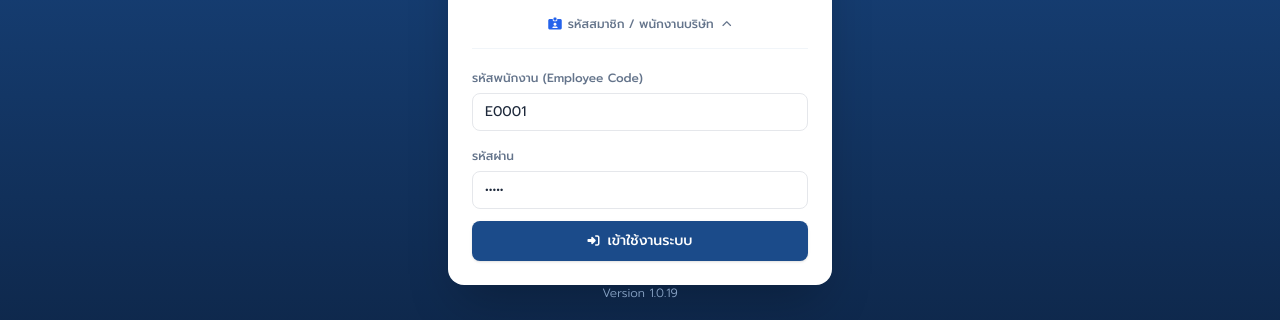
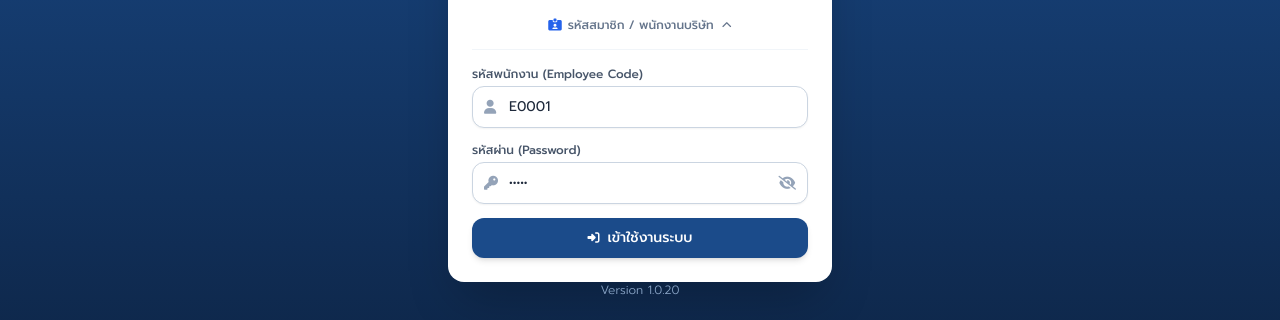
Before and after one commit to longzedesign-dotcom/Time-Stamp-Attendances, a plain HTML site: page src/Index.html in a window 1280 px wide. Shown: the part 454-774 px from the top of the page. Drawn offline with nearby package versions, Linux system fonts and the light colour scheme; some packages are replaced by stand-ins of ours; a script that the page names is missing.

Commit message:
feat: add password visibility toggle eye, user and key icons, trim tolerance on auth, deploy TimeStampAttendances V1.0.20

```diff
--- a/src/Index.html
+++ b/src/Index.html
@@ -120,16 +120,29 @@
       </div>
 
       <!-- Employee / Member Login Form -->
-      <form id="standard-login-form" onsubmit="handleStandardLogin(event)" class="mt-4 pt-4 border-t border-slate-100 space-y-3">
+      <form id="standard-login-form" onsubmit="handleStandardLogin(event)" class="mt-4 pt-4 border-t border-slate-100 space-y-3.5">
         <div>
-          <label class="text-xs font-medium text-slate-500">รหัสพนักงาน (Employee Code)</label>
-          <input type="text" id="login-email" value="E0001" placeholder="เช่น E0001" class="w-full mt-1 px-3 py-2 border rounded-lg text-sm focus:ring-2 focus:ring-blue-500 focus:outline-none" required>
+          <label class="text-xs font-medium text-slate-600 block mb-1">รหัสพนักงาน (Employee Code)</label>
+          <div class="relative flex items-center">
+            <span class="absolute inset-y-0 left-0 pl-3 flex items-center pointer-events-none text-slate-400">
+              <i class="fa-solid fa-user text-sm"></i>
+            </span>
+            <input type="text" id="login-email" value="E0001" placeholder="เช่น E0001" class="w-full pl-9 pr-3 py-2.5 border border-slate-300 rounded-xl text-sm focus:ring-2 focus:ring-blue-500 focus:border-blue-500 focus:outline-none transition shadow-sm" required>
+          </div>
         </div>
         <div>
-          <label class="text-xs font-medium text-slate-500">รหัสผ่าน</label>
-          <input type="password" id="login-password" value="12345" class="w-full mt-1 px-3 py-2 border rounded-lg text-sm focus:ring-2 focus:ring-blue-500 focus:outline-none" required>
-        </div>
-        <button type="submit" id="btn-standard-login" class="w-full bg-[#1b4b8a] text-white py-2.5 rounded-lg text-sm font-medium shadow hover:bg-blue-800 transition flex items-center justify-center gap-2">
+          <label class="text-xs font-medium text-slate-600 block mb-1">รหัสผ่าน (Password)</label>
+          <div class="relative flex items-center">
+            <span class="absolute inset-y-0 left-0 pl-3 flex items-center pointer-events-none text-slate-400">
+              <i class="fa-solid fa-key text-sm"></i>
+            </span>
+            <input type="password" id="login-password" value="12345" placeholder="กรอกรหัสผ่าน" class="w-full pl-9 pr-10 py-2.5 border border-slate-300 rounded-xl text-sm focus:ring-2 focus:ring-blue-500 focus:border-blue-500 focus:outline-none transition shadow-sm" required>
+            <button type="button" onclick="togglePasswordVisibility()" aria-label="แสดง/ซ่อนรหัสผ่าน" class="absolute inset-y-0 right-0 pr-3 flex items-center text-slate-400 hover:text-slate-600 focus:outline-none cursor-pointer">
+              <i id="eye-icon" class="fa-solid fa-eye-slash text-sm"></i>
+            </button>
+          </div>
+        </div>
+        <button type="submit" id="btn-standard-login" class="w-full bg-[#1b4b8a] text-white py-2.5 rounded-xl text-sm font-medium shadow-md hover:bg-blue-800 transition flex items-center justify-center gap-2 active:scale-[0.99]">
           <i class="fa-solid fa-right-to-bracket text-xs"></i>
           <span>เข้าใช้งานระบบ</span>
         </button>
@@ -138,7 +151,7 @@
 
     <!-- Version Footer -->
     <div class="text-center text-xs text-blue-200/70 font-light pb-2">
-      Version 1.0.19
+      Version 1.0.20
     </div>
   </div>
 
@@ -831,6 +844,25 @@
       form.classList.toggle('hidden');
       icon.classList.toggle('fa-chevron-up');
       icon.classList.toggle('fa-chevron-down');
+    }
+
+    function togglePasswordVisibility() {
+      const passInput = document.getElementById('login-password');
+      const eyeIcon = document.getElementById('eye-icon');
+      if (!passInput) return;
+      if (passInput.type === 'password') {
+        passInput.type = 'text';
+        if (eyeIcon) {
+          eyeIcon.classList.remove('fa-eye-slash');
+          eyeIcon.classList.add('fa-eye');
+        }
+      } else {
+        passInput.type = 'password';
+        if (eyeIcon) {
+          eyeIcon.classList.remove('fa-eye');
+          eyeIcon.classList.add('fa-eye-slash');
+        }
+      }
     }
 
     // Login Handlers
```
Also changed, not shown: 4 other files.
